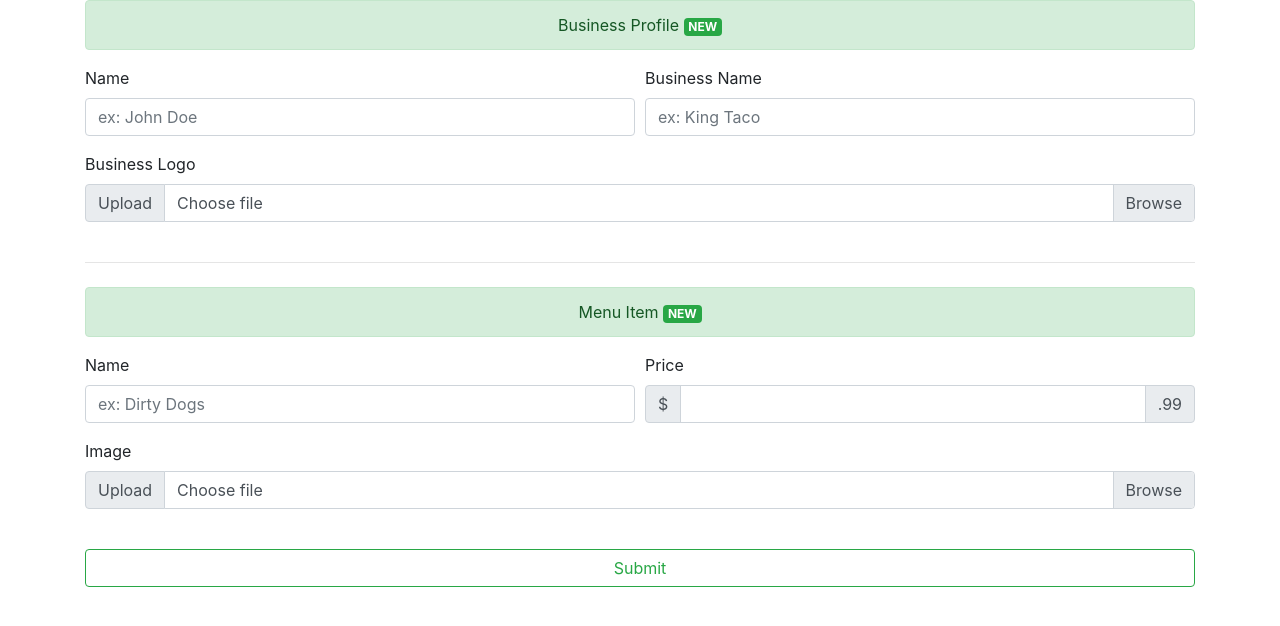
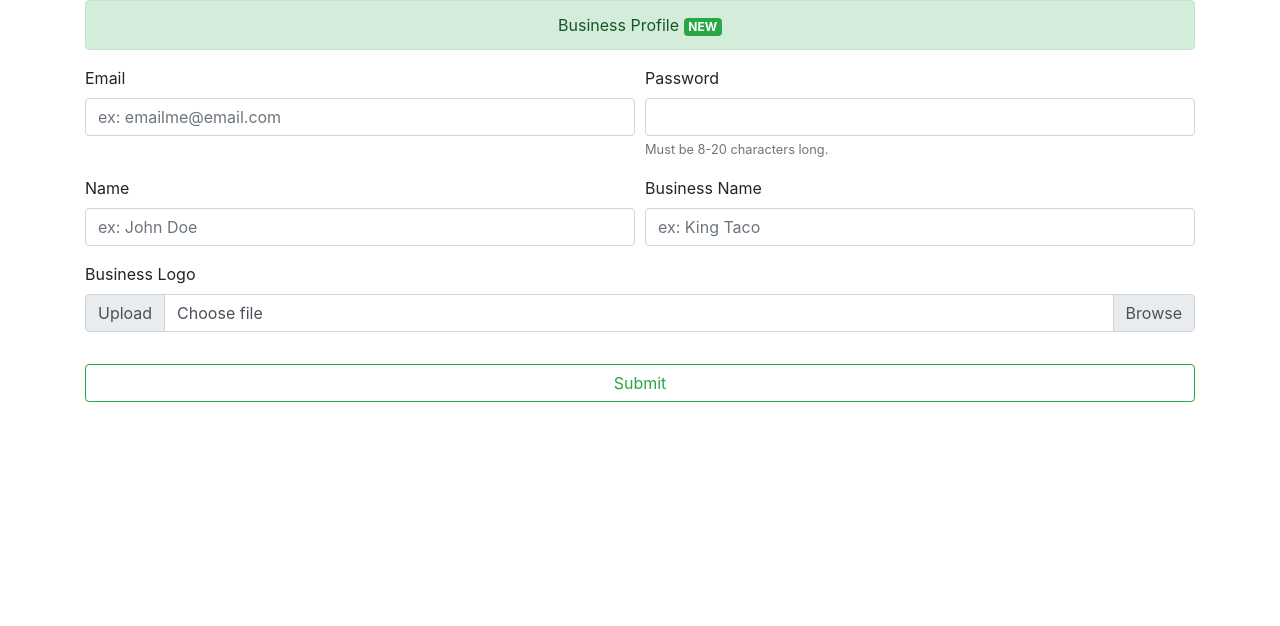
Before and after one commit to c811k/Munchies-Map, a website: page app/public/signup.html in a window 1280 px wide. Drawn offline with nearby package versions, Linux system fonts and the light colour scheme.

Commit message:
email and password fields

```diff
--- a/app/public/signup.html
+++ b/app/public/signup.html
@@ -21,12 +21,26 @@
                 <form id="#business-profile">
                     <div class="form-row">
                         <div class="form-group col-md-6">
+                            <label for="email">Email</label>
+                            <input type="email" class="form-control" id="email" placeholder="ex: emailme@email.com" required>
+                        </div>
+                        <div class="form-group col-md-6">
+                            <label for="inputPassword">Password</label>
+                            <input type="password" id="inputPassword" class="form-control" aria-describedby="passwordHelp" required>
+                            <small id="passwordHelp" class="text-muted">
+                            Must be 8-20 characters long.
+                            </small>
+                        </div>
+                    </div>
+
+                    <div class="form-row">
+                        <div class="form-group col-md-6">
                             <label for="name">Name</label>
-                            <input type="text" class="form-control" id="ownerName" placeholder="ex: John Doe">
+                            <input type="text" class="form-control" id="ownerName" placeholder="ex: John Doe" required>
                         </div>
                         <div class="form-group col-md-6">
                             <label for="businessName">Business Name</label>
-                            <input type="text" class="form-control" id="businessName" placeholder="ex: King Taco">
+                            <input type="text" class="form-control" id="businessName" placeholder="ex: King Taco" required>
                         </div>
                     </div>
 
@@ -44,59 +58,10 @@
                             </div>
                         </div>
                     </div>
-
-            </div>
-        </div>
-
-        <div class="row">
-            <div class="col-md-12">
-                <hr class="my-4">
-                <div class="text-center mb-3">
-                    <div class="alert alert-success" role="alert">
-                        Menu Item  <span class="badge badge-success">NEW</span>
-                    </div>
-                </div>
-
-                    <div class="form-row">
-                        <div class="form-group col-md-6">
-                            <label for="itemName">Name</label>
-                            <input type="text" class="form-control" id="itemName" placeholder="ex: Dirty Dogs">
-                        </div>
-                        <div class="form-group col-md-6">
-                            <label for="itemPice">Price</label>
-                            <div class="input-group">
-                                <div class="input-group-prepend">
-                                    <span class="input-group-text">$</span>
-                                </div>
-                                <input type="text" class="form-control" aria-label="Amount (to the nearest dollar)">
-                                <div class="input-group-append">
-                                    <span class="input-group-text">.99</span>
-                                </div>
-                            </div>
-                        </div>
-                    </div>
-
-                    <div class="form-row">
-                        <div class="form-group col-md-12">
-                            <label for="itemPic">Image</label>
-                            <div class="input-group mb-4">
-                                <div class="input-group-prepend">
-                                    <span class="input-group-text" id="itemUpload">Upload</span>
-                                </div>
-                                <div class="custom-file">
-                                    <input type="file" class="custom-file-input" id="file" aria-describedby="file">
-                                    <label class="custom-file-label" for="file">Choose file</label>
-                                </div>
-                            </div>
-                        </div>
-                    </div>
+                    <button class="btn btn-outline-success btn-block mt-3" type="submit" id="profile">Submit</button>
                 </form>
-                <div class="text-right">
-                    <button class="btn btn-outline-success btn-block" type="submit" id="profile">Submit</button>
-                </div>
             </div>
         </div>
     </div>
-
 </body>
 </html>
```
